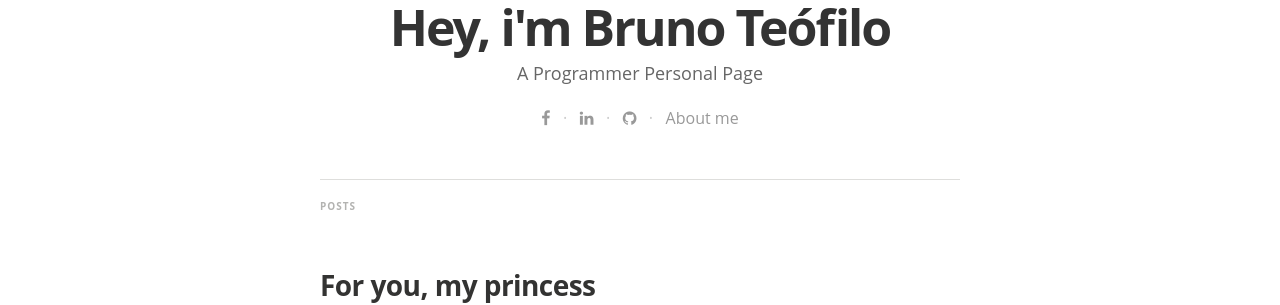
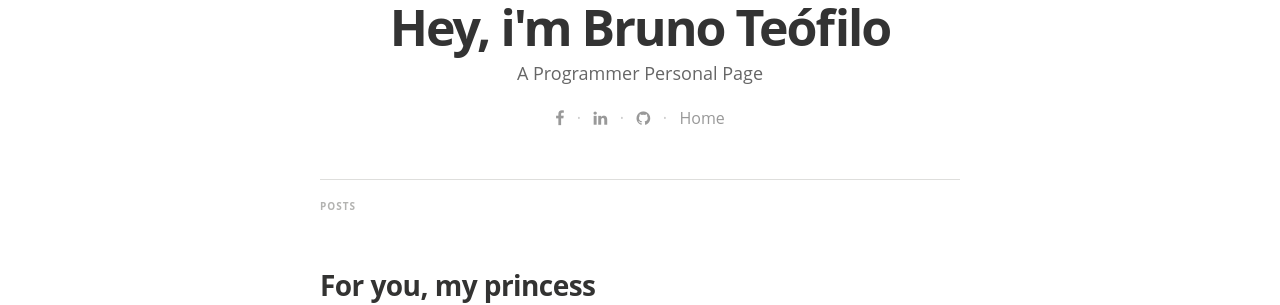
Before and after one commit to Heirian/blog, a Jekyll site: the page built from index.html, in a window 1280 px wide. Shown: the part 532-837 px from the top of the page. Built offline with Jekyll 4.4.1, drawn with Linux system fonts in a browser that asks for light colours; nearby versions of some CDN libraries; some web fonts are replaced; the list of posts is cut into pages by our own code.

Commit message:
Adds link to home

```diff
--- a/index.html
+++ b/index.html
@@ -23,7 +23,7 @@ layout: default
             &nbsp;&nbsp;·&nbsp;&nbsp;
         {% endif %}
       {% endfor %}
-      <a href={{ "/about/" | prepend: site.baseurl }}>About me</a>
+      <a href="{{ site.url }}">Home</a>
     </div>
 </header>
 
```
